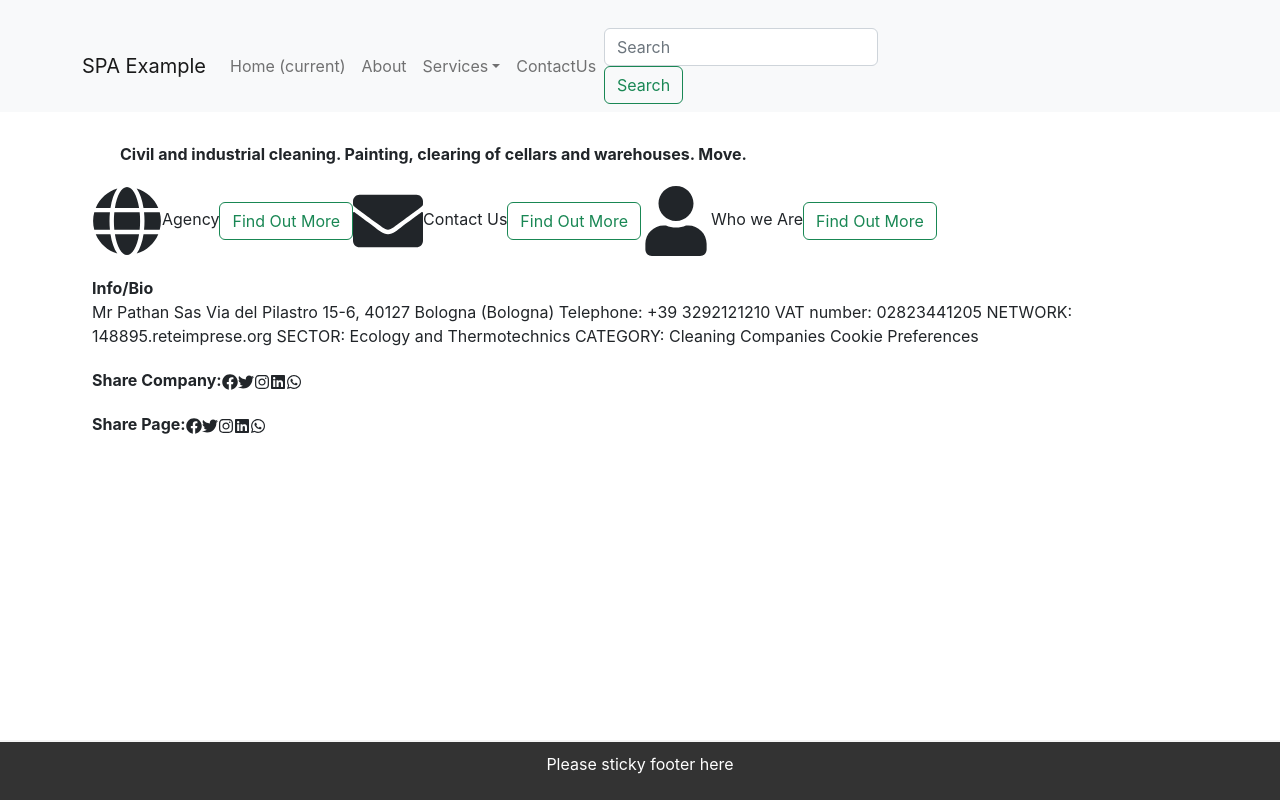
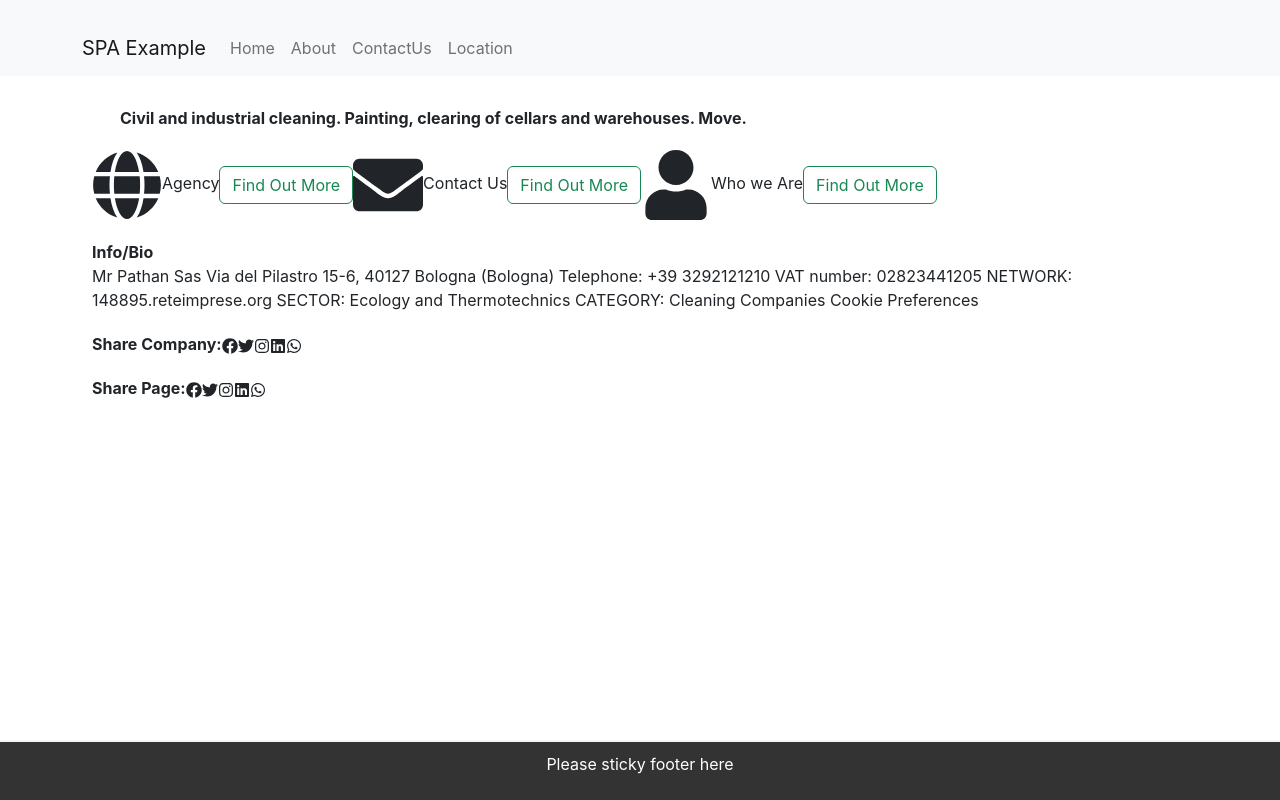
Before and after one commit to MdJunayedurRahman/FirstProjectItaly, a React (Create React App) app: page / in a window 1280 px wide. Built offline with nearby package versions, Linux system fonts and the light colour scheme.

Commit message:
03_02_24

```diff
--- a/package.json
+++ b/package.json
@@ -10,7 +10,7 @@
     "react-dom": "^18.2.0",
     "react-icons": "^5.0.1",
     "react-router-dom": "^6.4.0",
-    "react-scripts": "5.0.1",
+    "react-scripts": "^5.0.1",
     "web-vitals": "^2.1.4"
   },
   "scripts": {
--- a/src/Navbar.js
+++ b/src/Navbar.js
@@ -1,40 +1,35 @@
-import React from 'react';
-import { Link } from 'react-router-dom';
-export default function Navbar () {
+import React from "react";
+import { Link } from "react-router-dom";
+export default function Navbar() {
   return (
-        <nav id="nav" class= "navbar navbar-expand-lg navbar-light bg-light lg-4">
+    <nav id="nav" class="navbar navbar-expand-lg navbar-light bg-light lg-4">
       <div class="container">
-  <button class="navbar-toggler" type="button" data-bs-toggle="collapse" data-bs-target="#navbarSupportedContent" aria-controls="navbarSupportedContent" aria-expanded="false" aria-label="Toggle navigation">
-      <span class="navbar-toggler-icon"></span>
-    </button>
-    <Link className="navbar-brand" to="/">SPA Example</Link>
+        <Link className="navbar-brand" to="/">
+          SPA Example
+        </Link>
         <div class="collapse navbar-collapse" id="navbarSupportedContent">
           <ul class="navbar-nav">
             <li class="nav-item">
-        <Link class="nav-link" to="/">Home <span class="sr-only">(current)</span></Link>
+              <Link class="nav-link" to="/">
+                Home{" "}
+              </Link>
             </li>
             <li class="nav-item">
-        <Link class="nav-link" to="/About">About</Link>
-      </li>
-        <li class="nav-item dropdown">
-        <Link className="nav-link dropdown-toggle" to="/DropDown" id="navbarDropdown" role="button" data-toggle="dropdown" aria-haspopup="true" aria-expanded="false">
-          Services
+              <Link class="nav-link" to="/About">
+                About
               </Link>
-        <div class="dropdown-menu" aria-labelledby="navbarDropdown">
-          <Link class="dropdown-item" to="/Action">Action</Link>
-          <Link class="dropdown-item" to="/Another">Another action</Link>
-          <div class="dropdown-divider"></div>
-          <Link class="dropdown-item" to="/Something">Something else here</Link>
-        </div>
             </li>
             <li class="nav-item">
-        <Link class="nav-link" to="/ContactUs">ContactUs</Link>
+              <Link class="nav-link" to="/ContactUs">
+                ContactUs
+              </Link>
+            </li>
+            <li class="nav-item">
+              <Link class="nav-link" to="/Location">
+                Location
+              </Link>
             </li>
           </ul>
-     <div class="form-inline my-2 my-lg-0">
-      <input class="form-control mr-sm-2" type="search" placeholder="Search" aria-label="Search"/>
-      <button class="btn btn-outline-success my-2 my-sm-0" type="submit">Search</button>
-    </div>
         </div>
       </div>
     </nav>
```
Also changed, not shown: src/components/Header.js (+9 -6 lines), 1 other file (tests, documents, lock files or other folders). Lines whose indentation alone changed are shown as unchanged.
